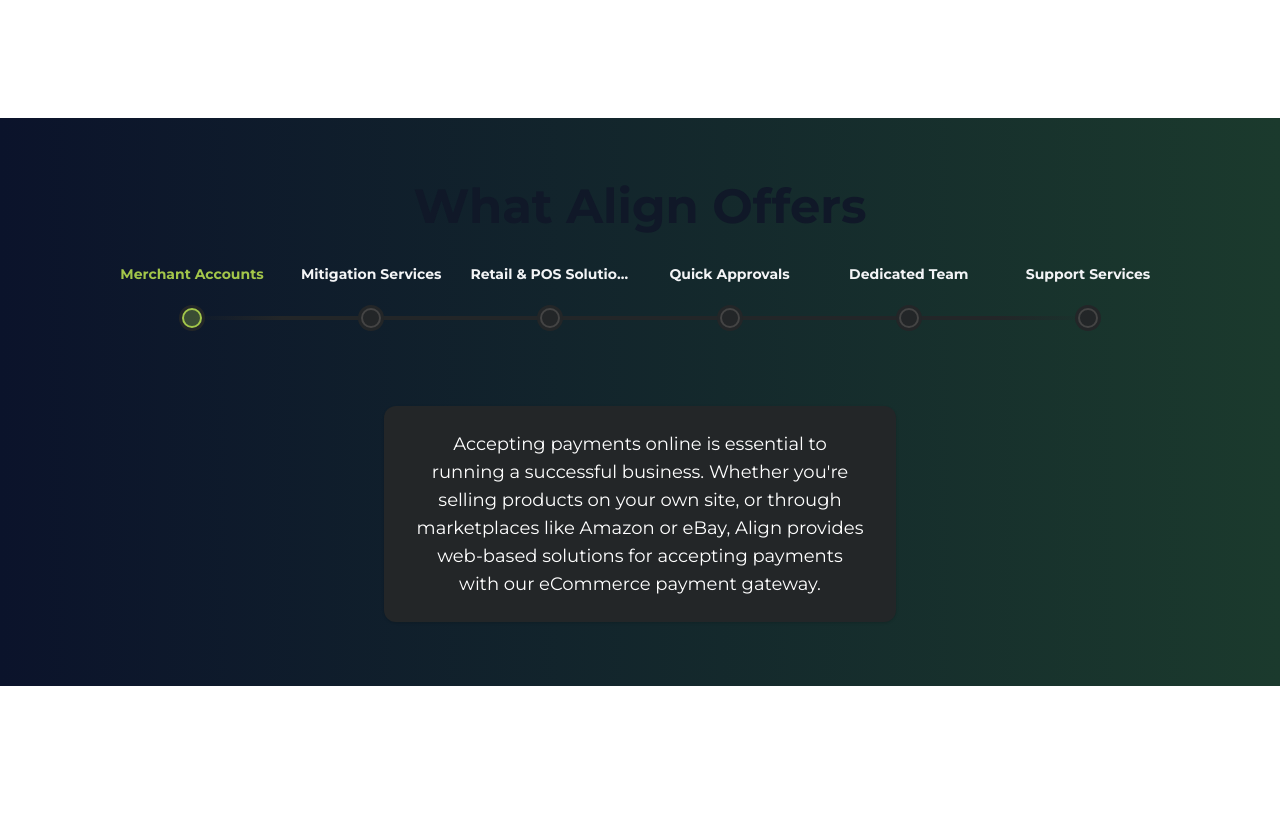
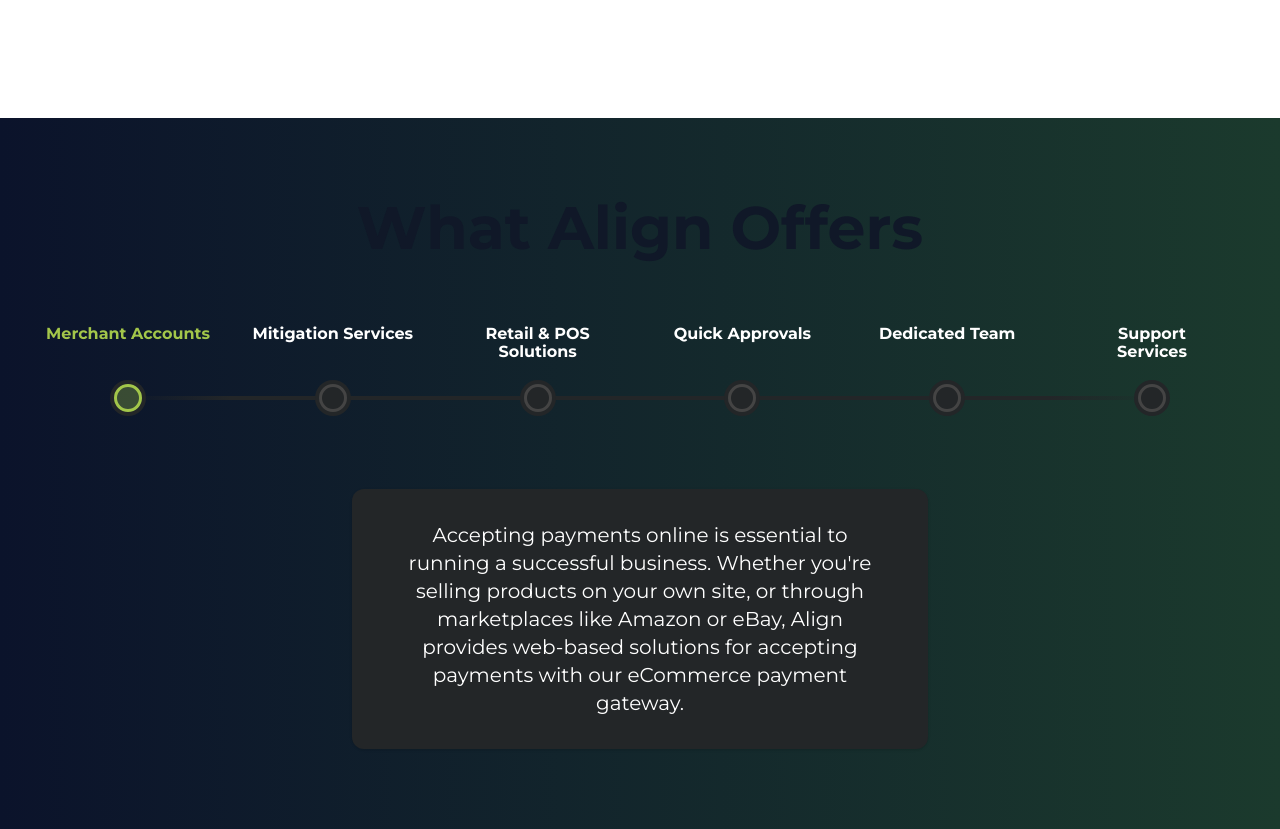
Before and after one commit to Jonathan-Atkins/align_ecommerce, a Next.js app: page / in a window 1280 px wide. Shown: the part 986-1815 px from the top of the page. Before the commit the page ends 1672 px from the top, so only its background shows below. Built offline with nearby package versions, Linux system fonts and the light colour scheme.

Commit message:
Enhance Timeline component: update styles, improve layout, and add interactive step labels

```diff
--- a/src/app/Timeline.tsx
+++ b/src/app/Timeline.tsx
@@ -41,18 +41,48 @@ export default function Timeline() {
   const [selected, setSelected] = useState(0);
   return (
     <section
-      className="w-full py-16 px-4 flex flex-col items-center relative overflow-hidden"
+      className="w-full py-20 px-4 flex flex-col items-center relative overflow-hidden"
       style={{
         background: 'linear-gradient(90deg, #0B132B 0%, #1B3A2D 100%)',
-        minHeight: '60vh',
+        minHeight: '65vh',
       }}
     >
-      <h2 className="text-5xl font-bold text-center text-gray-900 dark:text-white font-[Montserrat] mb-12">
+  <h2 className="text-6xl font-bold text-center text-gray-900 dark:text-white font-[Montserrat] mb-10">
         What Align Offers
       </h2>
       {/* Timeline Flexbox */}
-      <div className="w-full max-w-4xl flex flex-col items-center">
-        <div className="relative w-full flex items-center" style={{ minHeight: 80 }}>
+      <div className="w-full max-w-5xl flex flex-col items-center">
+        {/* Headers Row */}
+  <div className="w-full relative" style={{ marginTop: 27, marginBottom: 6, height: 32 }}>
+          {steps.map((step, idx) => {
+            const percent = (idx) / (steps.length - 1) * 100;
+            return (
+              <span
+                key={step.label}
+                className={`block font-bold text-center select-none ${selected === idx ? 'text-[#A3C64A]' : 'text-white'}`}
+                style={{
+                  fontSize: '16px',
+                  position: 'absolute',
+                  left: `calc(${percent}%)`,
+                  top: 0,
+                  transform: 'translateX(-50%)',
+                  minWidth: 0,
+                  maxWidth: 180,
+                  whiteSpace: 'normal',
+                  overflow: 'visible',
+                  textOverflow: 'clip',
+                  margin: 0,
+                  paddingBottom: 0,
+                  lineHeight: 1.1,
+                }}
+                onClick={() => setSelected(idx)}
+              >
+                {step.label}
+              </span>
+            );
+          })}
+        </div>
+        <div className="relative w-full flex items-center" style={{ minHeight: 70 }}>
           {/* Base line with faded edges (single gradient line) */}
           <div
             className="absolute left-0 right-0 top-1/2 h-1"
@@ -86,24 +116,7 @@ export default function Timeline() {
                 onClick={() => setSelected(idx)}
               >
                 <span
-                  className={`block text-xs md:text-sm font-semibold mb-2 text-center select-none truncate ${selected === idx ? 'text-[#A3C64A]' : 'text-gray-100'}`}
-                  style={{
-                    position: 'absolute',
-                    left: '50%',
-                    top: '-3.2rem',
-                    transform: 'translateX(-50%)',
-                    width: 160,
-                    maxWidth: 180,
-                    whiteSpace: 'nowrap',
-                    overflow: 'hidden',
-                    textOverflow: 'ellipsis',
-                    lineHeight: 1.1
-                  }}
-                >
-                  {step.label}
-                </span>
-                <span
-                  className={`block w-5 h-5 rounded-full border-2 ${isActive ? 'border-[#A3C64A] bg-[#A3C64A]/30' : 'border-[#444] bg-[#232628]'}`}
+                  className={`block w-7 h-7 rounded-full border-3 ${isActive ? 'border-[#A3C64A] bg-[#A3C64A]/30' : 'border-[#444] bg-[#232628]'}`}
                   style={{
                     transition: 'background 0.2s, border 0.2s',
                     zIndex: 20,
@@ -111,7 +124,7 @@ export default function Timeline() {
                     left: '50%',
                     top: '50%',
                     transform: 'translate(-50%, -50%)',
-                    boxShadow: '0 0 0 3px #232628',
+                    boxShadow: '0 0 0 4px #232628',
                   }}
                 />
               </div>
@@ -119,8 +132,8 @@ export default function Timeline() {
           })}
         </div>
         {/* Event content below timeline */}
-        <div className="mt-12 w-full flex justify-center">
-          <div className="bg-[#232628] text-white rounded-xl px-8 py-6 shadow max-w-lg w-full text-center text-lg min-h-[60px]">
+        <div className="mt-14 w-full flex justify-center">
+          <div className="bg-[#232628] text-white rounded-xl px-10 py-8 shadow max-w-xl w-full text-center text-xl min-h-[70px]">
             {steps[selected].content}
           </div>
         </div>
```
